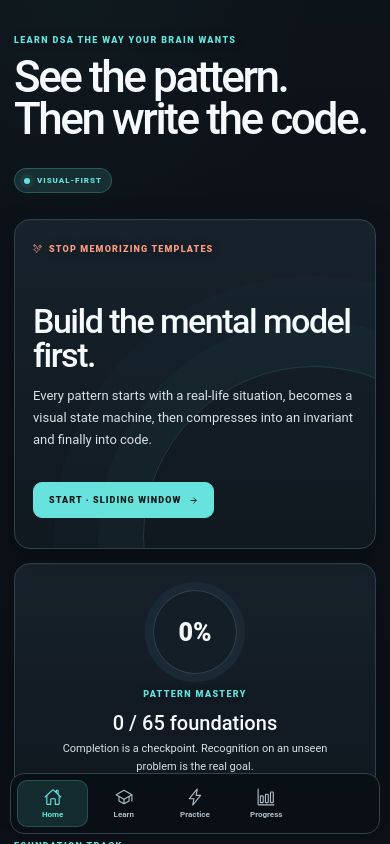
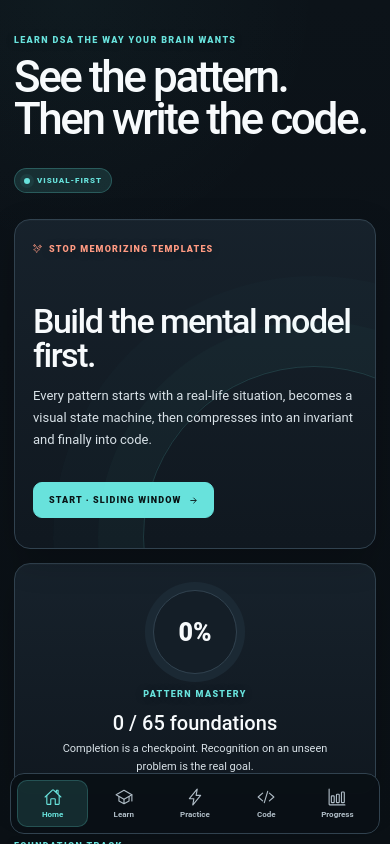
Before and after one commit to sandeep-kolli-007/dsa-tutor, a React (Vite) app: page / in a window 390 px wide. Built offline with nearby package versions, Linux system fonts and the light colour scheme.

Commit message:
fix: add coding tab to mobile navigation

```diff
--- a/src/App.tsx
+++ b/src/App.tsx
@@ -77,6 +77,7 @@ function App() {
             <NavButton active={page === 'home'} icon={homeOutline} label="Home" onClick={() => navigate('home')} />
             <NavButton active={page === 'learn' || page === 'lesson'} icon={schoolOutline} label="Learn" onClick={() => navigate('learn')} />
             <NavButton active={page === 'practice'} icon={flashOutline} label="Practice" onClick={() => navigate('practice')} />
+            <NavButton active={page === 'code'} icon={codeSlashOutline} label="Code" onClick={() => navigate('code')} />
             <NavButton active={page === 'progress'} icon={barChartOutline} label="Progress" onClick={() => navigate('progress')} />
           </div>
         </div>
```
